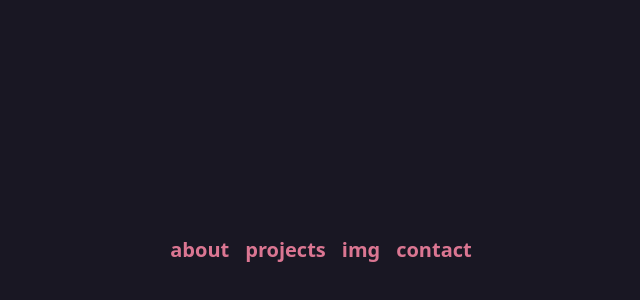
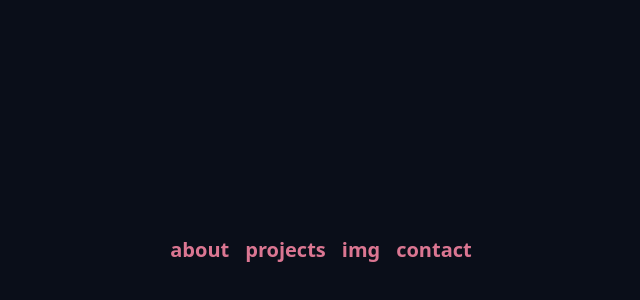
Before and after one commit to SagewLivingstone/sagewlivingstone.github.io, a Nuxt app: page / in a window 1280 px wide. Shown: the part 150-450 px from the top of the page, without its empty margins (319-959 px from the left). Built offline with nearby package versions, Linux system fonts and the light colour scheme.

Commit message:
tweak bg color

```diff
--- a/app.vue
+++ b/app.vue
@@ -9,7 +9,7 @@
 <style>
 /* Design system CSS variables */
 :root {
-  --color-dark: #191723;
+  --color-dark: #0a0e19;
   --color-bright: #e0def2;
   --color-primary: #db7692;
   --color-secondary: #eec382;
```
